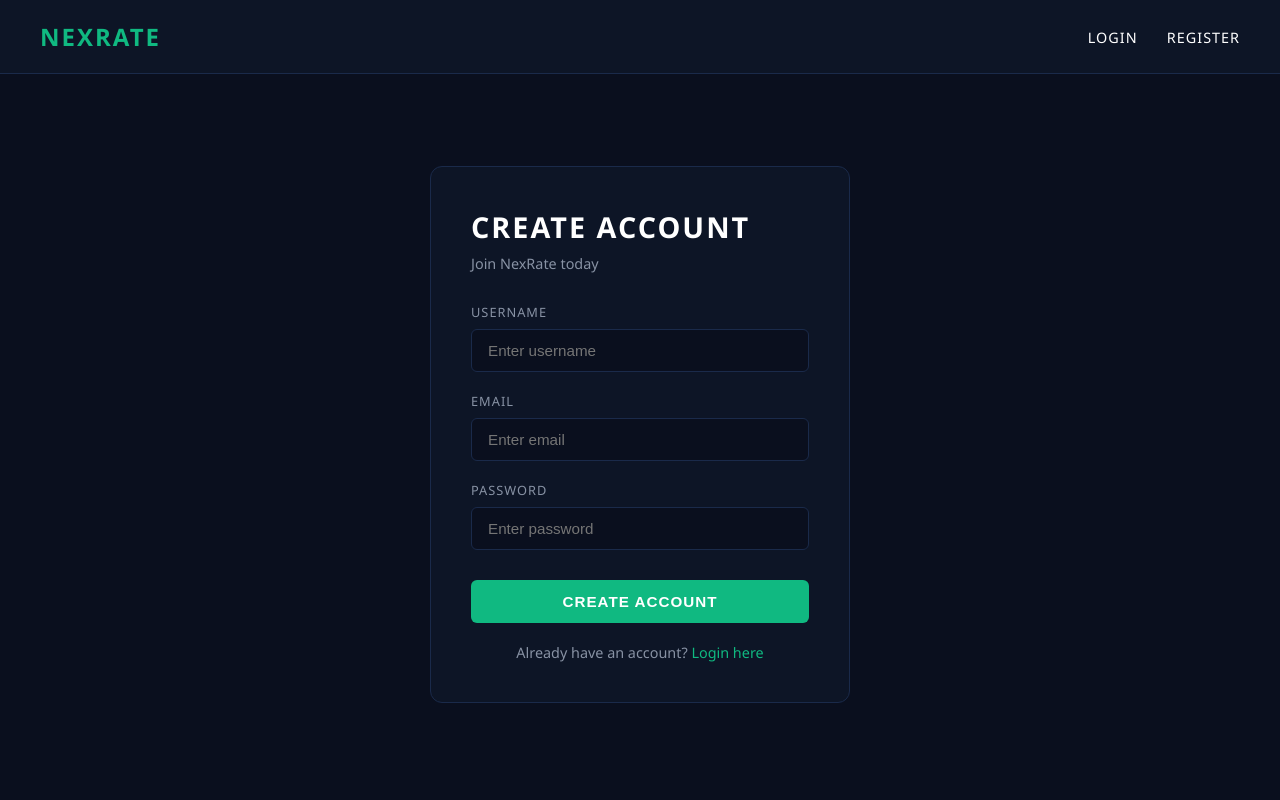
After one commit to shayanali1/NexRate, a Flask app: page /register in a window 1280 px wide. The commit adds this page. Run offline with Flask 3, Linux system fonts and the light colour scheme.

Commit message:
feat: add register page with styling

```diff
--- a/app.py
+++ b/app.py
@@ -1,4 +1,4 @@
-from flask import Flask, render_template
+from flask import Flask, render_template, request, redirect, url_for, flash
 from flask_login import LoginManager
 from models import db, User
 
@@ -25,6 +25,10 @@ def load_user(user_id):
 def index():
     return render_template("index.html")
 
+@app.route("/register")
+def register():
+    return render_template("register.html")
+
 if __name__ == "__main__":
     with app.app_context():
         db.create_all()
--- a/static/style.css
+++ b/static/style.css
@@ -104,3 +104,106 @@ body {
     background-color: #10b981;
     color: #ffffff;
 }
+/* AUTH PAGES */
+.auth-container {
+    display: flex;
+    justify-content: center;
+    align-items: center;
+    min-height: 90vh;
+    padding: 40px;
+}
+
+.auth-card {
+    background-color: #0d1526;
+    border: 1px solid #1a2a4a;
+    border-radius: 12px;
+    padding: 40px;
+    width: 100%;
+    max-width: 420px;
+}
+
+.auth-card h2 {
+    font-size: 1.8rem;
+    font-weight: 700;
+    text-transform: uppercase;
+    letter-spacing: 2px;
+    margin-bottom: 8px;
+    color: #ffffff;
+}
+
+.auth-subtitle {
+    color: #8892a4;
+    margin-bottom: 30px;
+    font-size: 0.9rem;
+}
+
+.form-group {
+    margin-bottom: 20px;
+}
+
+.form-group label {
+    display: block;
+    font-size: 0.8rem;
+    text-transform: uppercase;
+    letter-spacing: 1px;
+    color: #8892a4;
+    margin-bottom: 8px;
+}
+
+.form-group input {
+    width: 100%;
+    padding: 12px 16px;
+    background-color: #0a0f1e;
+    border: 1px solid #1a2a4a;
+    border-radius: 6px;
+    color: #ffffff;
+    font-size: 0.95rem;
+    outline: none;
+    transition: border-color 0.3s;
+}
+
+.form-group input:focus {
+    border-color: #10b981;
+}
+
+.btn-full {
+    width: 100%;
+    padding: 13px;
+    background-color: #10b981;
+    color: #ffffff;
+    border: none;
+    border-radius: 6px;
+    font-size: 0.95rem;
+    font-weight: 600;
+    text-transform: uppercase;
+    letter-spacing: 1px;
+    cursor: pointer;
+    transition: background-color 0.3s;
+    margin-top: 10px;
+}
+
+.btn-full:hover {
+    background-color: #064e3b;
+}
+
+.auth-switch {
+    text-align: center;
+    margin-top: 20px;
+    color: #8892a4;
+    font-size: 0.9rem;
+}
+
+.auth-switch a {
+    color: #10b981;
+    text-decoration: none;
+}
+
+.alert {
+    background-color: #3b0a0a;
+    border: 1px solid #ef4444;
+    color: #ef4444;
+    padding: 12px;
+    border-radius: 6px;
+    margin-bottom: 20px;
+    font-size: 0.9rem;
+}
--- /dev/null
+++ b/templates/register.html
@@ -0,0 +1,36 @@
+{% extends "base.html" %}
+
+{% block title %}Register{% endblock %}
+
+{% block content %}
+<div class="auth-container">
+    <div class="auth-card">
+        <h2>Create Account</h2>
+        <p class="auth-subtitle">Join NexRate today</p>
+
+        {% if error %}
+        <div class="alert">{{ error }}</div>
+        {% endif %}
+
+        <form method="POST" action="/register">
+            <div class="form-group">
+                <label>Username</label>
+                <input type="text" name="username" placeholder="Enter username" required>
+            </div>
+            <div class="form-group">
+                <label>Email</label>
+                <input type="email" name="email" placeholder="Enter email" required>
+            </div>
+            <div class="form-group">
+                <label>Password</label>
+                <input type="password" name="password" placeholder="Enter password" required>
+            </div>
+            <button type="submit" class="btn-full">Create Account</button>
+        </form>
+
+        <p class="auth-switch">
+            Already have an account? <a href="/login">Login here</a>
+        </p>
+    </div>
+</div>
+{% endblock %}
```
